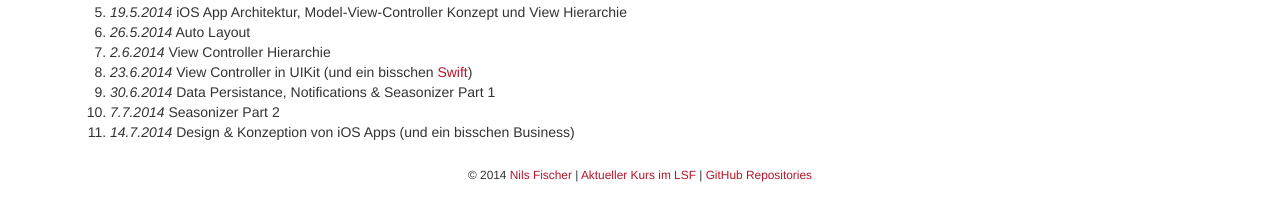
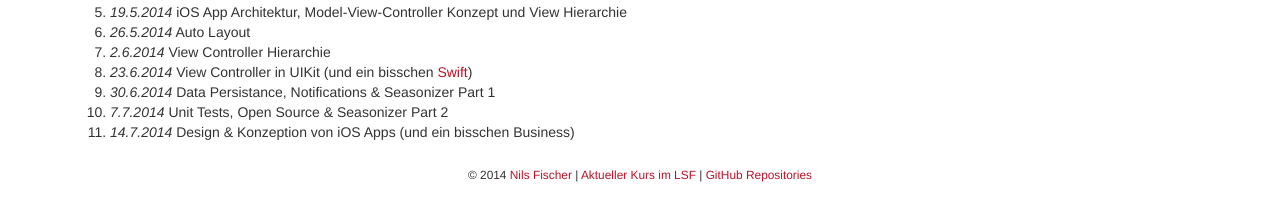
Before and after one commit to iOS-Dev-Kurs/iOS-Dev-Kurs.github.io, a Jekyll site: the page built from material/index.md, in a window 1280 px wide. Shown: the part 539-760 px from the top of the page. Built offline with Jekyll 4.4.1, drawn with Linux system fonts in a browser that asks for light colours; Markdown is read by kramdown in place of the engine named in the settings.

Commit message:
updated lecture 10 desc

```diff
--- a/material/index.md
+++ b/material/index.md
@@ -29,5 +29,5 @@ Einige Beispielbilder für die Seasonizer App findet ihr hier: [seasonizer_img.z
 7. *2.6.2014* View Controller Hierarchie
 8. *23.6.2014* View Controller in UIKit (und ein bisschen [Swift](https://developer.apple.com/swift/))
 9. *30.6.2014* Data Persistance, Notifications & Seasonizer Part 1
-10. *7.7.2014* Seasonizer Part 2
+10. *7.7.2014* Unit Tests, Open Source & Seasonizer Part 2
 11. *14.7.2014* Design & Konzeption von iOS Apps (und ein bisschen Business)
```
